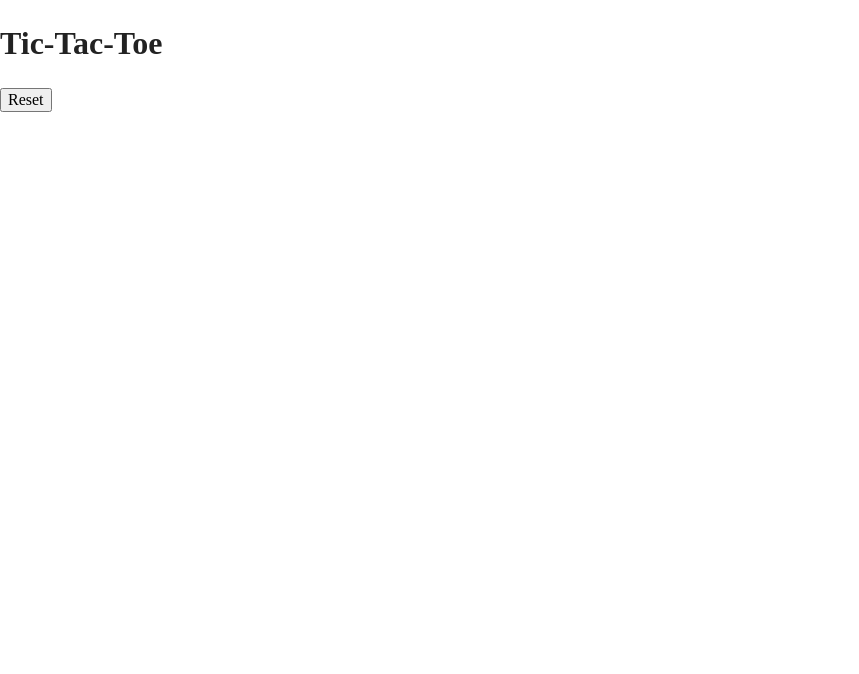
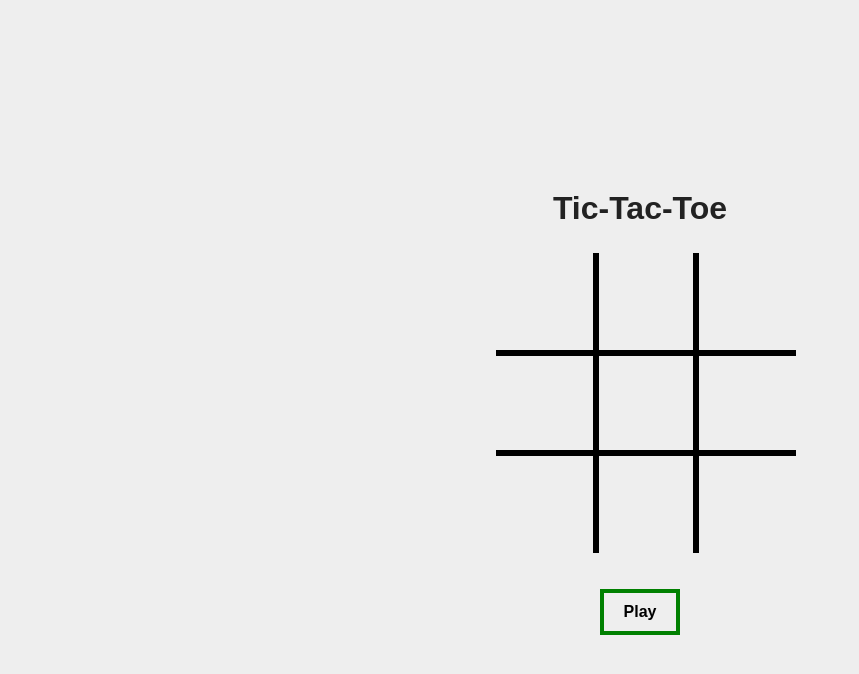
Before and after one commit to fabricio-garcia/tic-tac-toe-js, a plain HTML site: page index.html in a window 1280 px wide. Shown: the whole page, without its empty margins (0-859 px from the left). Drawn offline with nearby package versions, Linux system fonts and the light colour scheme.

Commit message:
fix: style gameboard
Refs #1

```diff
--- /dev/null
+++ b/css/index.css
@@ -0,0 +1,85 @@
+* {
+  margin: 0;
+  padding: 0;
+  box-sizing: border-box;
+  font-family: Arial, Helvetica, sans-serif;;
+}
+
+.container {
+  display: flex;
+  min-height: 100vh;
+  background: #eee;
+  flex-direction: column;
+  justify-content: center;
+  align-items: center;
+
+}
+
+.gameboard-grid {
+  display: grid;
+  width: 18em;
+  height: 18em;
+  grid-template-columns: auto auto auto;
+}
+
+.block {
+  display: flex;
+  width: 100px;
+  height: 100px;
+  align-items: center;
+  justify-content: center;
+  font-size: 3rem;
+  font-weight: bold;
+  border: 3px solid black;
+  transition: background 0.2s ease-in-out;
+}
+
+#cell-1,
+#cell-2,
+#cell-3 {
+  border-top: none;
+}
+
+#cell-1,
+#cell-4,
+#cell-7 {
+  border-left: none;
+}
+
+#cell-3,
+#cell-6,
+#cell-9 {
+  border-right: none;
+}
+
+#cell-7,
+#cell-8,
+#cell-9 {
+  border-bottom: none;
+}
+
+.block:hover {
+  cursor: pointer;
+  background: #0ff30f;
+}
+
+.occupied:hover {
+  background: #ff3a3a;
+}
+
+button {
+  margin-top: 3em;
+  outline: none;
+  border: 4px solid green;
+  padding: 10px 20px;
+  font-size: 1rem;
+  font-weight: bold;
+  background: none;
+  transition: all 0.2s ease-in-out;
+}
+
+button:hover {
+  cursor: pointer;
+  background: green;
+  color: white;
+}
--- a/index.html
+++ b/index.html
@@ -13,6 +13,7 @@
 
   <link rel="stylesheet" href="css/normalize.css">
   <link rel="stylesheet" href="css/main.css">
+  <link rel="stylesheet" href="css/index.css">
 
   <meta name="theme-color" content="#fafafa">
 </head>
@@ -25,18 +26,19 @@
   <!-- Add your site or application content here -->
   <div class="container">
     <h1>Tic-Tac-Toe</h1>
-    <div class="gameboard">
-      <div id="cell-1" class="cell"></div>
-      <div id="cell-2" class="cell"></div>
-      <div id="cell-3" class="cell"></div>
-      <div id="cell-4" class="cell"></div>
-      <div id="cell-5" class="cell"></div>
-      <div id="cell-6" class="cell"></div>
-      <div id="cell-7" class="cell"></div>
-      <div id="cell-8" class="cell"></div>
-      <h2 id="winner"></h2>
-      <button onclick="resetGameboard()">Reset</button>
+    <div class="gameboard-grid">
+      <div id="cell-1" class="block"></div>
+      <div id="cell-2" class="block"></div>
+      <div id="cell-3" class="block"></div>
+      <div id="cell-4" class="block"></div>
+      <div id="cell-5" class="block"></div>
+      <div id="cell-6" class="block"></div>
+      <div id="cell-7" class="block"></div>
+      <div id="cell-8" class="block"></div>
+      <div id="cell-9" class="block"></div>
     </div>
+    <h2 id="winner"></h2>
+    <button onclick="resetGameboard()">Play</button>
   </div>
   <script src="js/vendor/modernizr-3.8.0.min.js"></script>
   <script src="https://code.jquery.com/jquery-3.4.1.min.js" integrity="sha256-CSXorXvZcTkaix6Yvo6HppcZGetbYMGWSFlBw8HfCJo=" crossorigin="anonymous"></script>
```
